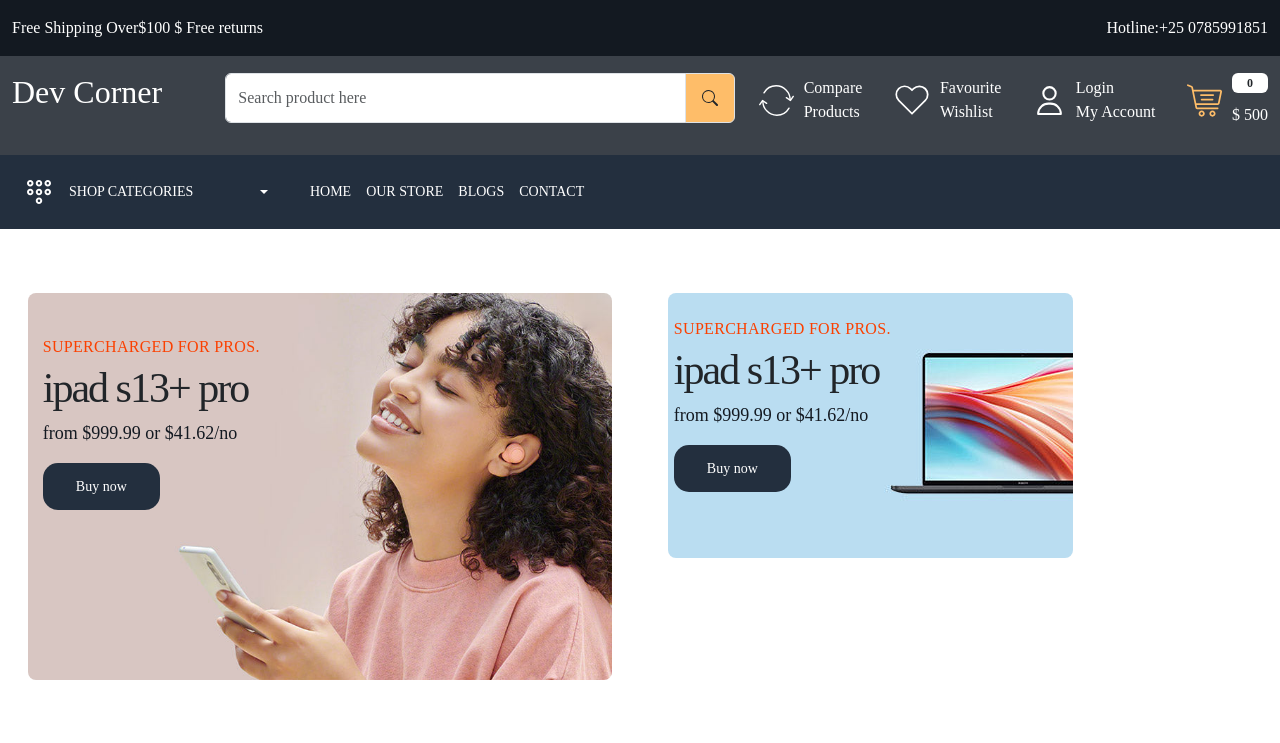
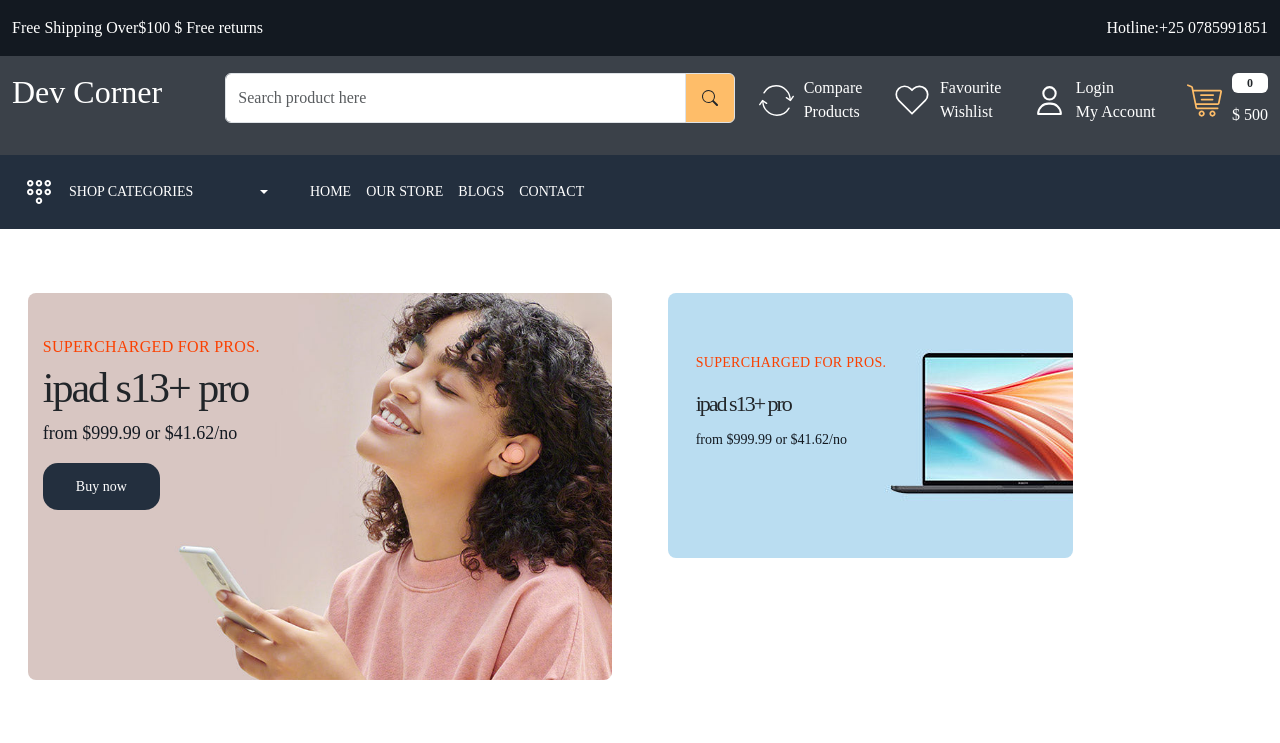
Before and after one commit to uwingabirejoselyne/learn-ecommerce-ui, a React (Create React App) app: page / in a window 1280 px wide. Shown: the top 743 px of the page. Built offline with nearby package versions, Linux system fonts and the light colour scheme.

Commit message:
small banner content styling

```diff
--- a/src/App.css
+++ b/src/App.css
@@ -130,13 +130,13 @@ footer .input-group-text{
 }
 
 .small-banner-content{
-  top: 15%;
-  left: 5%;
+  top: 25%;
+  left: 10%;
 }
 .small-banner-content h4{
-  font-size: 16px;
+  font-size: 14px;
   font-weight: 400;
-  line-height: 14px;
+  line-height: 24px;
   color: var(--color-fb4000);
   margin:0 0 12px;
   letter-spacing: 0.3px;
@@ -144,16 +144,16 @@ footer .input-group-text{
 }
 
 .small-banner-content h5{
-  font-size: 42px;
+  font-size: 22px;
   font-weight: 500;
-  line-height: 45px;
+  line-height: 34px;
   letter-spacing: -2px;
   text-transform:none;
 }
 
 .small-banner-content p{
-  font-size: 18px;
-  line-height: 28px;
+  font-size: 14px;
+  line-height: 22px;
   letter-spacing: 0.4;
   color: var(--color-131921);
 }
--- a/src/pages/Home.js
+++ b/src/pages/Home.js
@@ -26,7 +26,6 @@ const Home = () => {
               <h4>SUPERCHARGED FOR PROS.</h4>
               <h5>ipad s13+ pro</h5>
               <p>from $999.99 or $41.62/no</p>
-              <Link className='button'>Buy now</Link>
             </div>
             </div>
             </div>
```
